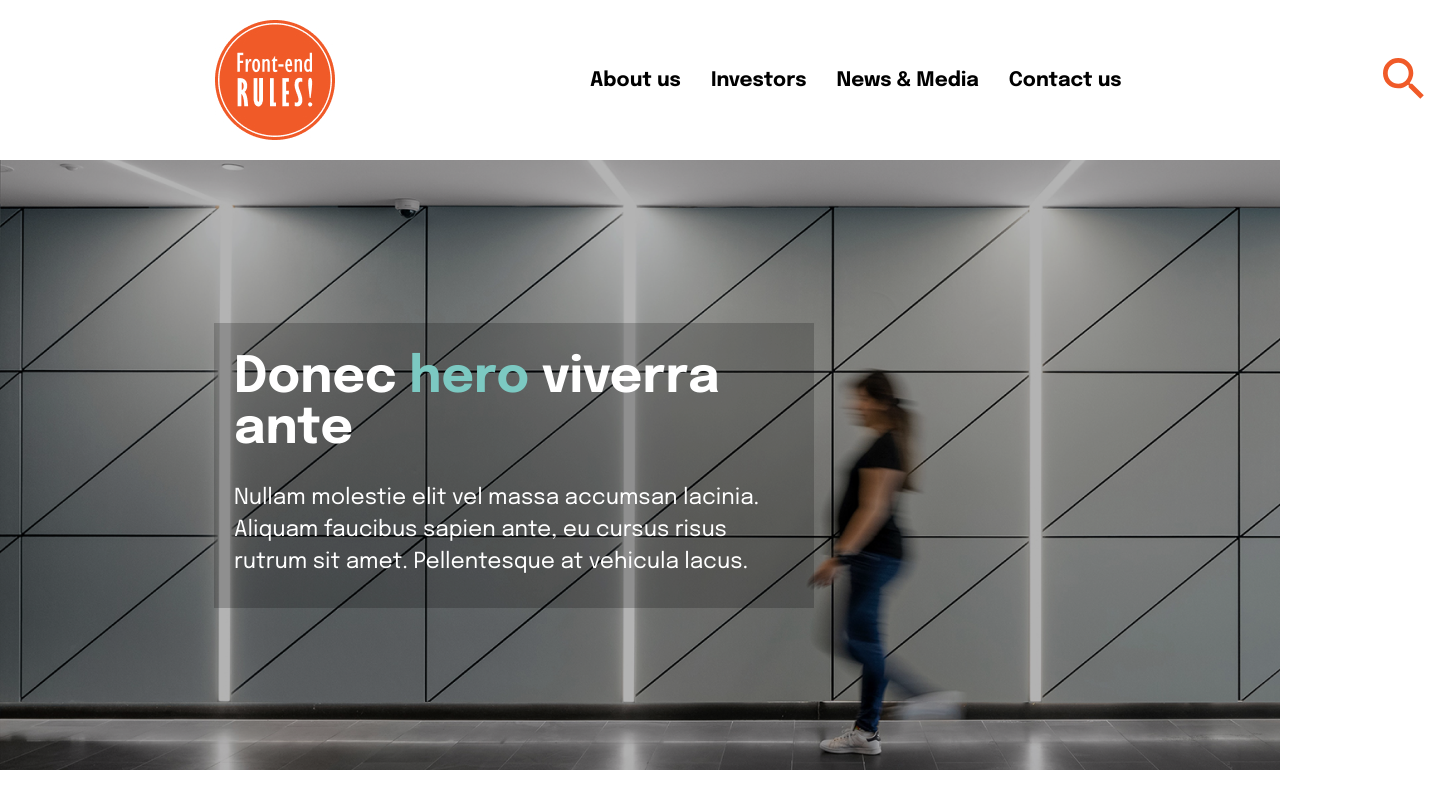
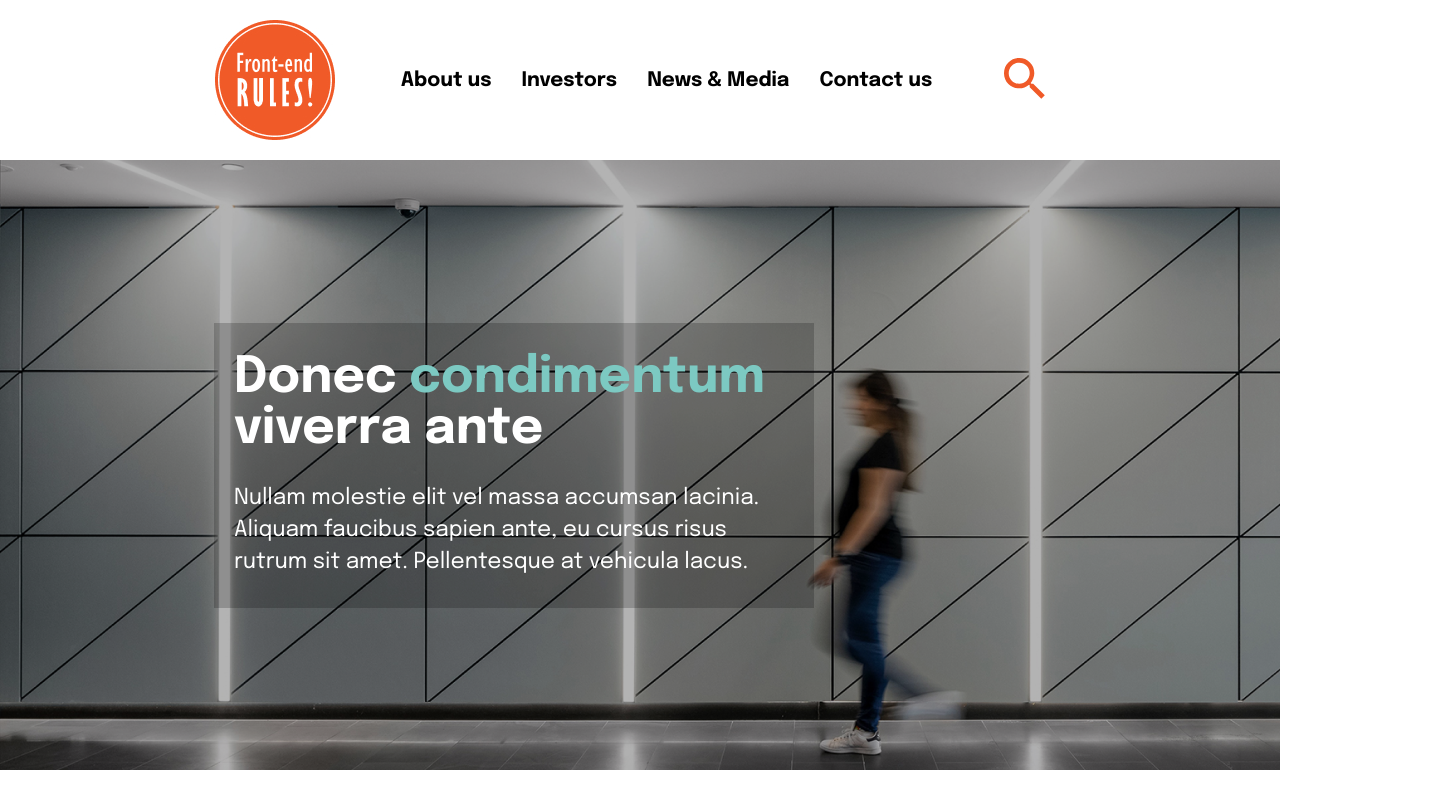
Before and after one commit to Nadoba95/front-end-rules, a website: page index.html in a window 1280 px wide. Shown: the top 800 px of the page, 1430 px wide, since content can reach past the window. Drawn offline with nearby package versions, Linux system fonts and the light colour scheme; files that its build step writes are made by us from their sources.

Commit message:
added more components

```diff
--- a/index.html
+++ b/index.html
@@ -71,7 +71,9 @@
     <main>
       <section class="hero">
         <div class="hero__card">
-          <h1 class="hero__title">Donec <span>hero</span> viverra ante</h1>
+          <h1 class="hero__title">
+            Donec <span>condimentum</span> viverra ante
+          </h1>
           <p class="hero__desc">
             Nullam molestie elit vel massa accumsan lacinia. Aliquam faucibus
             sapien ante, eu cursus risus rutrum sit amet. Pellentesque at
@@ -260,6 +262,10 @@
           </div>
         </div>
       </section>
+
+      <section class="accordion">
+        <h2 class="accordion__title">Mauris libero odio</h2>
+      </section>
     </main>
 
     <script src="./js/main.js"></script>
--- a/src/scss/components/_header.scss
+++ b/src/scss/components/_header.scss
@@ -1,7 +1,7 @@
 .header {
   display: flex;
+  justify-content: space-between;
   align-items: center;
-  gap: 255px;
   padding: 20px 215px;
 }
 
@@ -20,3 +20,7 @@
   white-space: nowrap;
   cursor: pointer;
 }
+
+.header > .btn {
+  padding-right: 20px;
+}
```
Also changed, not shown: dist/css/style.css, dist/index.html.
